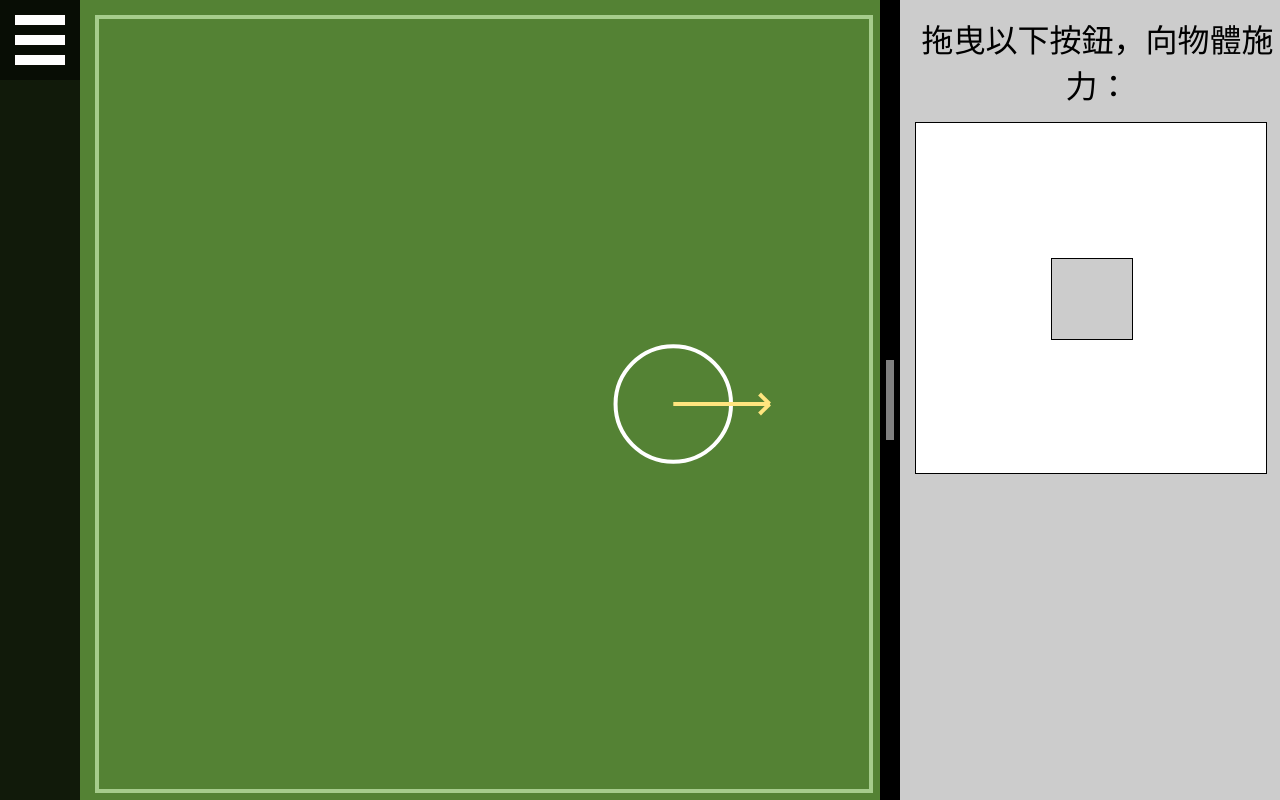
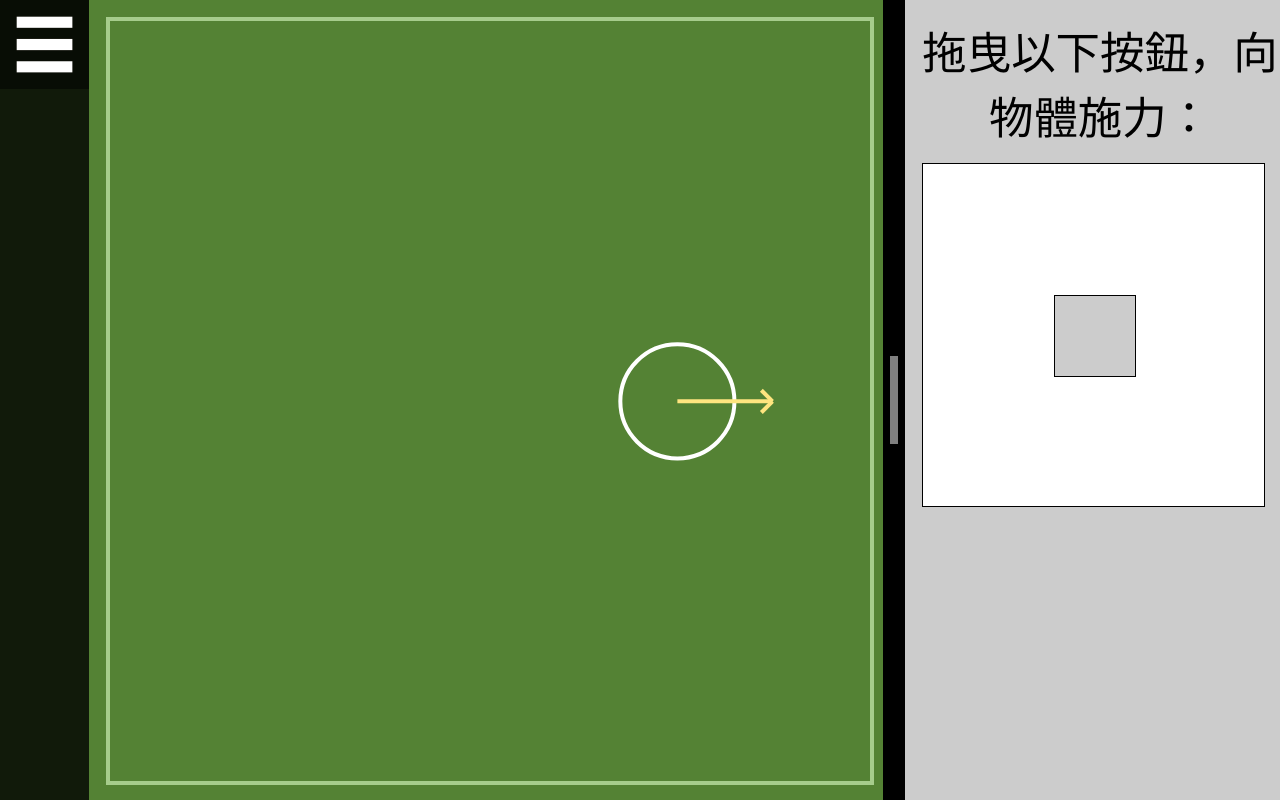
Before and after one commit to goodstuffhappyshare/pages, a plain HTML site: page 0-0-0 prototype/sim-prototype-c.html in a window 1280 px wide. Drawn offline with nearby package versions, Linux system fonts and the light colour scheme.

Commit message:
update size settings

```diff
--- a/0-0-0 prototype/0.my-library.js
+++ b/0-0-0 prototype/0.my-library.js
@@ -8,20 +8,60 @@
 
 // Define $("#object").left() and $("#object").top() for easy access
 
-$.fn.left = function(L){
-	if(typeof L !== "undefined"){
-		this.css("left", L + "px");
+$.fn.left = function(x){
+	if(typeof x !== "undefined"){
+		this.css("left", x + "px");
 		return this;
 	}else{
 		return this.position().left;
 	}
 };
 
-$.fn.top = function(T){
-	if(typeof T !== "undefined"){
-		this.css("top", T + "px");
+$.fn.top = function(x){
+	if(typeof x !== "undefined"){
+		this.css("top", x + "px");
 		return this;
 	}else{
 		return this.position().top;
 	}
 };
+
+// Define "document coordinates"
+
+var doc_scale;
+
+$.fn.L = function(x){
+	if(typeof x !== "undefined"){
+		this.left(x * doc_scale);
+		return this;
+	}else{
+		return 1.0 * this.left() / doc_scale;
+	}
+}
+
+$.fn.T = function(x){
+	if(typeof x !== "undefined"){
+		this.top(x * doc_scale);
+		return this;
+	}else{
+		return 1.0 * this.top() / doc_scale;
+	}
+}
+
+$.fn.W = function(x){
+	if(typeof x !== "undefined"){
+		this.width(x * doc_scale);
+		return this;
+	}else{
+		return 1.0 * this.width() / doc_scale;
+	}
+}
+
+$.fn.H = function(x){
+	if(typeof x !== "undefined"){
+		this.height(x * doc_scale);
+		return this;
+	}else{
+		return 1.0 * this.height() / doc_scale;
+	}
+}
--- a/0-0-0 prototype/1.layout.js
+++ b/0-0-0 prototype/1.layout.js
@@ -9,19 +9,24 @@
 
 // Fixed values
 
+var doc_side_length = 720;
+
 var menu_icon_size = 80;
 
 var split_bar_thick = 20;
 var split_bar_decor_length = 80;
 var split_bar_decor_thick = 8;
 
+var font_size = 40;
+
 // Values to be read from screen
 
-var doc_W, doc_H;
+var doc_width, doc_height;
 var split_bar_L, split_bar_T;
 
 // Values to be calculated
 
+var doc_W, doc_H;
 var doc_is_landscape;
 var main_frame_L, main_frame_T, main_frame_W, main_frame_H;
 
@@ -34,13 +39,18 @@ var split_bar_decor_L, split_bar_decor_T, split_bar_decor_W, split_bar_decor_H;
 // Methods
 
 function read_doc_size(){
-	doc_W = $("#doc").width();
-	doc_H = $("#doc").height();
-	if(doc_W >= doc_H){
+	doc_width = $("#doc").width();
+	doc_height = $("#doc").height();
+	if(doc_width >= doc_height){
 		doc_is_landscape = true;
+		doc_scale = 1.0 * doc_height / doc_side_length;
 	}else{
 		doc_is_landscape = false;
+		doc_scale = 1.0 * doc_width / doc_side_length;
 	}
+	doc_W = doc_width / doc_scale;
+	doc_H = doc_height / doc_scale;
+	$("*").css("font-size", font_size*doc_scale + "px");
 }
 
 function calc_main_frame_size(){
@@ -68,8 +78,8 @@ function set_split_bar_default_position(){
 }
 
 function read_split_bar_position(){
-	split_bar_L = $("#split_bar").left();
-	split_bar_T = $("#split_bar").top();
+	split_bar_L = $("#split_bar").L();
+	split_bar_T = $("#split_bar").T();
 }
 
 function calc_main_frame_component_sizes(){
@@ -113,30 +123,30 @@ function calc_main_frame_component_sizes(){
 }
 
 function resize_main_frame_components(){
-	$("#main_frame").left(main_frame_L);
-	$("#main_frame").top(main_frame_T);
-	$("#main_frame").width(main_frame_W);
-	$("#main_frame").height(main_frame_H);
+	$("#main_frame").L(main_frame_L);
+	$("#main_frame").T(main_frame_T);
+	$("#main_frame").W(main_frame_W);
+	$("#main_frame").H(main_frame_H);
 
-	$("#split_bar").left(split_bar_L);
-	$("#split_bar").top(split_bar_T);
-	$("#split_bar").width(split_bar_W);
-	$("#split_bar").height(split_bar_H);
+	$("#split_bar").L(split_bar_L);
+	$("#split_bar").T(split_bar_T);
+	$("#split_bar").W(split_bar_W);
+	$("#split_bar").H(split_bar_H);
 
-	$("#split_bar_decor").left(split_bar_decor_L);
-	$("#split_bar_decor").top(split_bar_decor_T);
-	$("#split_bar_decor").width(split_bar_decor_W);
-	$("#split_bar_decor").height(split_bar_decor_H);
+	$("#split_bar_decor").L(split_bar_decor_L);
+	$("#split_bar_decor").T(split_bar_decor_T);
+	$("#split_bar_decor").W(split_bar_decor_W);
+	$("#split_bar_decor").H(split_bar_decor_H);
 
-	$("#disp_area").left(disp_area_L);
-	$("#disp_area").top(disp_area_T);
-	$("#disp_area").width(disp_area_W);
-	$("#disp_area").height(disp_area_H);
+	$("#disp_area").L(disp_area_L);
+	$("#disp_area").T(disp_area_T);
+	$("#disp_area").W(disp_area_W);
+	$("#disp_area").H(disp_area_H);
 
-	$("#ctrl_area").left(ctrl_area_L);
-	$("#ctrl_area").top(ctrl_area_T);
-	$("#ctrl_area").width(ctrl_area_W);
-	$("#ctrl_area").height(ctrl_area_H);
+	$("#ctrl_area").L(ctrl_area_L);
+	$("#ctrl_area").T(ctrl_area_T);
+	$("#ctrl_area").W(ctrl_area_W);
+	$("#ctrl_area").H(ctrl_area_H);
 }
 
 // Events
--- a/0-0-0 prototype/2.menu.js
+++ b/0-0-0 prototype/2.menu.js
@@ -11,10 +11,14 @@
 
 //----- Menu Layout -----//
 
-// Values to be read from screen
+// Fixed Values
 
-var menu_item_height;
-var menu_item_width;
+var menu_item_pad = 10;
+var menu_item_H = 60;
+var menu_item_W = 350;
+
+var menu_item_outerW = menu_item_W + menu_item_pad * 2;
+var menu_item_outerH = menu_item_H + menu_item_pad * 2;
 
 // Values to be calculated
 
@@ -29,106 +33,96 @@ var menu_show = 0; // 0 means hidden, 1 means shown,
 
 // Methods
 
-function pretreat_menu_text(){
-	/* Make the menu very large to allow the menu items expand to a size most
-	   suitable for display, then read this size.                             */
-	$("#menu").width(1000);
-	$("#menu").height(1000);
-
-	menu_item_width = $("#menu_go_to_list").outerWidth();
-	menu_item_height = $("#menu_go_to_list").outerHeight();
-}
-
 function calc_menu_item_sizes(){
 	if(doc_is_landscape){
-		menu_W = menu_item_width + menu_icon_size;
+		menu_W = menu_item_outerW + menu_icon_size;
 		menu_H = doc_H;
 
-		menu_icon_L = menu_item_width;
+		menu_icon_L = menu_item_outerW;
 		menu_icon_T = 0;
 		menu_icon_W = menu_icon_size;
 		menu_icon_H = menu_icon_size;
 
-		menu_item1_L = 0;
-		menu_item1_T = 0;
-		menu_item1_W = menu_item_width;
-		menu_item1_H = menu_item_height;
+		menu_item1_L = menu_item_pad;
+		menu_item1_T = menu_item_pad;
+		menu_item1_W = menu_item_W;
+		menu_item1_H = menu_item_H;
 
-		menu_item2_L = 0;
-		menu_item2_T = menu_item_height;
-		menu_item2_W = menu_item_width;
-		menu_item2_H = menu_item_height;
+		menu_item2_L = menu_item_pad;
+		menu_item2_T = menu_item_outerH + menu_item_pad;
+		menu_item2_W = menu_item_W;
+		menu_item2_H = menu_item_H;
 
-		menu_item3_L = 0;
-		menu_item3_T = menu_item_height * 2;
-		menu_item3_W = menu_item_width;
-		menu_item3_H = menu_item_height;
+		menu_item3_L = menu_item_pad;
+		menu_item3_T = menu_item_outerH * 2 + menu_item_pad;
+		menu_item3_W = menu_item_W;
+		menu_item3_H = menu_item_H;
 	}else{
 		menu_W = doc_W;
-		menu_H = menu_item_height * 3 + menu_icon_size;
+		menu_H = menu_item_outerH * 3 + menu_icon_size;
 
-		menu_icon_L = 0;
-		menu_icon_T = menu_item_height * 3;
+		menu_icon_L = menu_item_pad;
+		menu_icon_T = menu_item_outerH * 3;
 		menu_icon_W = menu_icon_size;
 		menu_icon_H = menu_icon_size;
 
-		menu_item1_L = 0;
-		menu_item1_T = 0;
-		menu_item1_W = menu_item_width;
-		menu_item1_H = menu_item_height;
+		menu_item1_L = menu_item_pad;
+		menu_item1_T = menu_item_pad;
+		menu_item1_W = menu_item_W;
+		menu_item1_H = menu_item_H;
 
-		menu_item2_L = 0;
-		menu_item2_T = menu_item_height;
-		menu_item2_W = menu_item_width;
-		menu_item2_H = menu_item_height;
+		menu_item2_L = menu_item_pad;
+		menu_item2_T = menu_item_outerH + menu_item_pad;
+		menu_item2_W = menu_item_W;
+		menu_item2_H = menu_item_H;
 
-		menu_item3_L = 0;
-		menu_item3_T = menu_item_height * 2;
-		menu_item3_W = menu_item_width;
-		menu_item3_H = menu_item_height;
+		menu_item3_L = menu_item_pad;
+		menu_item3_T = menu_item_outerH * 2 + menu_item_pad;
+		menu_item3_W = menu_item_W;
+		menu_item3_H = menu_item_H;
 	}
 }
 
 function resize_menu_items(){
-	$("#menu").width(menu_W);
-	$("#menu").height(menu_H);
+	$("#menu").W(menu_W);
+	$("#menu").H(menu_H);
 
-	$("#menu_icon").left(menu_icon_L);
-	$("#menu_icon").top(menu_icon_T);
-	$("#menu_icon").width(menu_icon_W);
-	$("#menu_icon").height(menu_icon_H);
+	$("#menu_icon").L(menu_icon_L);
+	$("#menu_icon").T(menu_icon_T);
+	$("#menu_icon").W(menu_icon_W);
+	$("#menu_icon").H(menu_icon_H);
 
-	$("#menu_switch_language").left(menu_item1_L);
-	$("#menu_switch_language").top(menu_item1_T);
-	$("#menu_switch_language").outerWidth(menu_item1_W);
-	$("#menu_switch_language").outerHeight(menu_item1_H);
+	$("#menu_switch_language").L(menu_item1_L);
+	$("#menu_switch_language").T(menu_item1_T);
+	$("#menu_switch_language").W(menu_item1_W);
+	$("#menu_switch_language").H(menu_item1_H);
 
-	$("#menu_enter_fullscreen").left(menu_item2_L);
-	$("#menu_enter_fullscreen").top(menu_item2_T);
-	$("#menu_enter_fullscreen").outerWidth(menu_item2_W);
-	$("#menu_enter_fullscreen").outerHeight(menu_item2_H);
+	$("#menu_enter_fullscreen").L(menu_item2_L);
+	$("#menu_enter_fullscreen").T(menu_item2_T);
+	$("#menu_enter_fullscreen").W(menu_item2_W);
+	$("#menu_enter_fullscreen").H(menu_item2_H);
 
-	$("#menu_exit_fullscreen").left(menu_item2_L);
-	$("#menu_exit_fullscreen").top(menu_item2_T);
-	$("#menu_exit_fullscreen").outerWidth(menu_item2_W);
-	$("#menu_exit_fullscreen").outerHeight(menu_item2_H);
+	$("#menu_exit_fullscreen").L(menu_item2_L);
+	$("#menu_exit_fullscreen").T(menu_item2_T);
+	$("#menu_exit_fullscreen").W(menu_item2_W);
+	$("#menu_exit_fullscreen").H(menu_item2_H);
 
-	$("#menu_go_to_list").left(menu_item3_L);
-	$("#menu_go_to_list").top(menu_item3_T);
-	$("#menu_go_to_list").outerWidth(menu_item3_W);
-	$("#menu_go_to_list").outerHeight(menu_item3_H);
+	$("#menu_go_to_list").L(menu_item3_L);
+	$("#menu_go_to_list").T(menu_item3_T);
+	$("#menu_go_to_list").W(menu_item3_W);
+	$("#menu_go_to_list").H(menu_item3_H);
 }
 
 function set_menu_position(){
 	if(doc_is_landscape){
-		menu_L = (-1.0 + menu_show) * menu_item_width;
+		menu_L = (-1.0 + menu_show) * menu_item_outerW;
 		menu_T = 0;
 	}else{
 		menu_L = 0;
-		menu_T = (-1.0 + menu_show) * menu_item_height * 3;
+		menu_T = (-1.0 + menu_show) * menu_item_outerH * 3;
 	}
-	$("#menu").left(menu_L);
-	$("#menu").top(menu_T);
+	$("#menu").L(menu_L);
+	$("#menu").T(menu_T);
 }
 
 //----- Menu Animation -----//
@@ -227,7 +221,6 @@ function exit_fullscreen_on_click(){
 //----- Menu Events -----//
 
 function menu_init(){
-	pretreat_menu_text();
 	calc_menu_item_sizes();
 	resize_menu_items();
 	set_menu_position();
--- a/0-0-0 prototype/3.1.input-ui.js
+++ b/0-0-0 prototype/3.1.input-ui.js
@@ -24,8 +24,8 @@ function pretreat_ctrl_area_text(){
 }
 
 function calc_ctrl_area_sizes(){
-	ctrl_instr_W = $("#ctrl_instr").width();
-	ctrl_instr_H = $("#ctrl_instr").height();
+	ctrl_instr_W = $("#ctrl_instr").W();
+	ctrl_instr_H = $("#ctrl_instr").H();
 
 	avail_width = ctrl_area_W - ctrl_area_pad * 2;
 	avail_height = ctrl_area_H - ctrl_area_pad * 3 - ctrl_instr_H;
@@ -34,13 +34,13 @@ function calc_ctrl_area_sizes(){
 }
 
 function resize_ctrl_area_components(){
-	$("#ctrl_instr").left( (ctrl_area_W - ctrl_instr_W) / 2.0 );
-	$("#ctrl_instr").top(ctrl_area_pad);
+	$("#ctrl_instr").L( (ctrl_area_W - ctrl_instr_W) / 2.0 );
+	$("#ctrl_instr").T(ctrl_area_pad);
 
-	$("#f_box").left((ctrl_area_W - f_box_size) / 2.0);
-	$("#f_box").top(ctrl_area_pad * 2 + ctrl_instr_H);
-	$("#f_box").width(f_box_size);
-	$("#f_box").height(f_box_size);
+	$("#f_box").L((ctrl_area_W - f_box_size) / 2.0);
+	$("#f_box").T(ctrl_area_pad * 2 + ctrl_instr_H);
+	$("#f_box").W(f_box_size);
+	$("#f_box").H(f_box_size);
 }
 
 // Events
@@ -83,15 +83,15 @@ function y_from_f_box(Y){
 // Methods (button object)
 
 function set_f_btn_position(){
-	f_btn_left = x_to_f_box(f_btn_x) - $("#f_btn").width() / 2.0;
-	f_btn_top  = y_to_f_box(f_btn_y) - $("#f_btn").height() / 2.0;
-	$("#f_btn").left(f_btn_left);
-	$("#f_btn").top(f_btn_top);
+	f_btn_left = x_to_f_box(f_btn_x) - $("#f_btn").W() / 2.0;
+	f_btn_top  = y_to_f_box(f_btn_y) - $("#f_btn").H() / 2.0;
+	$("#f_btn").L(f_btn_left);
+	$("#f_btn").T(f_btn_top);
 }
 
 function read_f_btn_position(){
-	f_btn_X = $("#f_btn").left() + $("#f_btn").width() / 2.0;
-	f_btn_Y = $("#f_btn").top() + $("#f_btn").height() / 2.0;
+	f_btn_X = $("#f_btn").L() + $("#f_btn").W() / 2.0;
+	f_btn_Y = $("#f_btn").T() + $("#f_btn").H() / 2.0;
 	f_btn_x = x_from_f_box(f_btn_X);
 	f_btn_y = y_from_f_box(f_btn_Y);
 }
@@ -109,16 +109,16 @@ function create_force_line(){
 
 function redraw_force_line(){
 	$("#f_line").attr({
-		x1: f_box_size/2,
-		y1: f_box_size/2,
-		x2: x_to_f_box(f_btn_x),
-		y2: y_to_f_box(f_btn_y)
+		x1: f_box_size/2 * doc_scale,
+		y1: f_box_size/2 * doc_scale,
+		x2: x_to_f_box(f_btn_x) * doc_scale,
+		y2: y_to_f_box(f_btn_y) * doc_scale
 	});
 }
 
 function resize_f_box_svg(){
 	svg = $("#f_box").svg("get");
-	svg.configure({"width": f_box_size, "height": f_box_size});
+	svg.configure({"width": f_box_size * doc_scale, "height": f_box_size * doc_scale});
 }
 
 // Events
--- a/0-0-0 prototype/3.3.output-display.js
+++ b/0-0-0 prototype/3.3.output-display.js
@@ -24,10 +24,10 @@ function calc_disp_area_sizes(){
 }
 
 function resize_disp_area_components(){
-	$("#p_box").left((disp_area_W - p_box_size) / 2.0);
-	$("#p_box").top(disp_area_pad);
-	$("#p_box").width(p_box_size);
-	$("#p_box").height(p_box_size);
+	$("#p_box").L((disp_area_W - p_box_size) / 2.0);
+	$("#p_box").T(disp_area_pad);
+	$("#p_box").W(p_box_size);
+	$("#p_box").H(p_box_size);
 }
 
 // Events
@@ -123,12 +123,12 @@ function redraw_particle(id, offset_X, offset_Y){
 	X = x_to_p_box(p_sx) + offset_X;
 	Y = y_to_p_box(p_sy) + offset_Y;
 	$("#p_container_" + id).attr(
-		"transform", "translate(" + X + " " + Y + ")");
+		"transform", "translate(" + X * doc_scale + " " + Y * doc_scale + ")");
 
 	// Size of particle
 
 	radius = length_to_p_box(p_size);
-	$("#particle_" + id).attr("r", radius);
+	$("#particle_" + id).attr("r", radius * doc_scale);
 
 	// Velocity arrow
 
@@ -136,16 +136,16 @@ function redraw_particle(id, offset_X, offset_Y){
 	v_len = length_to_p_box(v) * v_scale;
 	v_angle = Math.atan2(p_vy, p_vx) * 180 / Math.PI;
 	$("#v_arrow_body_" + id).attr({
-		x1: 0,     y1: 0,
-		x2: v_len, y2: 0
+		x1: 0,                 y1: 0,
+		x2: v_len * doc_scale, y2: 0
 	});
 	$("#v_arrow_head1_" + id).attr({
-		x1: v_len,      y1: 0,
-		x2: v_len - 10, y2: -10
+		x1: (v_len     ) * doc_scale, y1: ( 0 ) * doc_scale,
+		x2: (v_len - 10) * doc_scale, y2: (-10) * doc_scale
 	});
 	$("#v_arrow_head2_" + id).attr({
-		x1: v_len,      y1: 0,
-		x2: v_len - 10, y2: 10
+		x1: (v_len     ) * doc_scale, y1: ( 0) * doc_scale,
+		x2: (v_len - 10) * doc_scale, y2: (10) * doc_scale
 	});
 	$("#v_arrow_" + id).attr({
 		transform: "rotate(" + v_angle + ")"
@@ -157,16 +157,16 @@ function redraw_particle(id, offset_X, offset_Y){
 	f_len = length_to_p_box(f) * f_scale;
 	f_angle = Math.atan2(f_y, f_x) * 180 / Math.PI;
 	$("#f_arrow_body_" + id).attr({
-		x1: 0,     y1: 0,
-		x2: f_len, y2: 0
+		x1: 0,                 y1: 0,
+		x2: f_len * doc_scale, y2: 0
 	});
 	$("#f_arrow_head1_" + id).attr({
-		x1: f_len,      y1: 0,
-		x2: f_len - 10, y2: -10
+		x1: (f_len     ) * doc_scale, y1: ( 0 ) * doc_scale,
+		x2: (f_len - 10) * doc_scale, y2: (-10) * doc_scale
 	});
 	$("#f_arrow_head2_" + id).attr({
-		x1: f_len,      y1: 0,
-		x2: f_len - 10, y2: 10
+		x1: (f_len     ) * doc_scale, y1: (0 ) * doc_scale,
+		x2: (f_len - 10) * doc_scale, y2: (10) * doc_scale
 	});
 	$("#f_arrow_" + id).attr({
 		transform: "rotate(" + f_angle + ")"
--- a/0-0-0 prototype/style.css
+++ b/0-0-0 prototype/style.css
@@ -3,7 +3,6 @@
 *{
 	font-family: "SimHei", "Microsoft JhengHei", "STHeiti",
 				 "Noto Sans", sans-serif;
-	font-size: 24pt;
 }
 
 body{
@@ -98,7 +97,7 @@ div{
 }
 
 .menu_item{
-	padding: 20px;
+
 }
 
 /***** Log (for debug use) *****/
@@ -108,6 +107,5 @@ div{
 	width: 100%;
 	height: 100%;
 	color: #FFFFFF;
-	font-size: 12pt;
 	text-align: right;
 }
```
Also changed, not shown: 0-0-0 prototype/sim-prototype-c.html (+1 -1 lines), 0-0-0 prototype/sim-prototype-e.html (+1 -1 lines).
